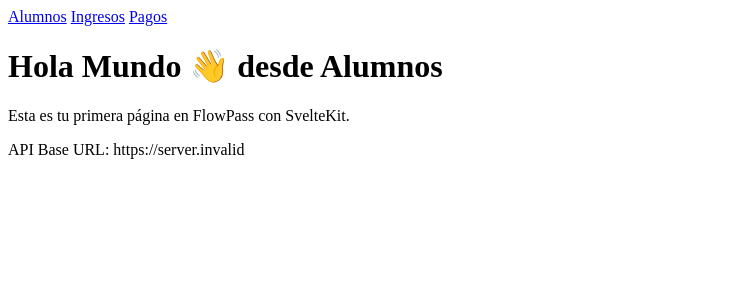
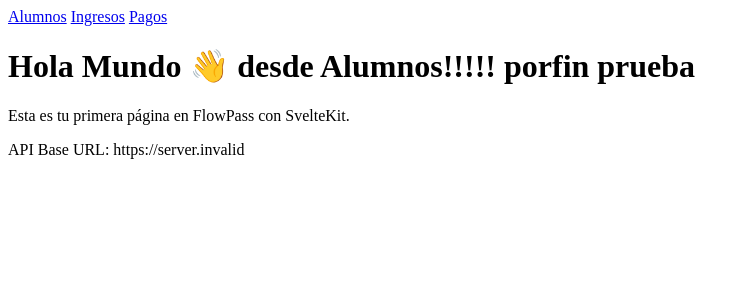
Before and after one commit to AngryLabsApp/FlowPass-new, a SvelteKit app: page /alumnos in a window 1280 px wide. Shown: the top 300 px of the page, without its empty margins (0-750 px from the left). Built offline with nearby package versions, Linux system fonts and the light colour scheme; no server answers.

Commit message:
test: deploy

```diff
--- a/src/routes/alumnos/+page.svelte
+++ b/src/routes/alumnos/+page.svelte
@@ -3,7 +3,7 @@
   import { PUBLIC_API_BASE_URL } from "$env/static/public";
 </script>
 
-<h1>Hola Mundo 👋 desde Alumnos</h1>
+<h1>Hola Mundo 👋 desde Alumnos!!!!! porfin prueba  </h1>
 <p>Esta es tu primera página en FlowPass con SvelteKit.</p>
 
 <p>API Base URL: {PUBLIC_API_BASE_URL}</p>
```
